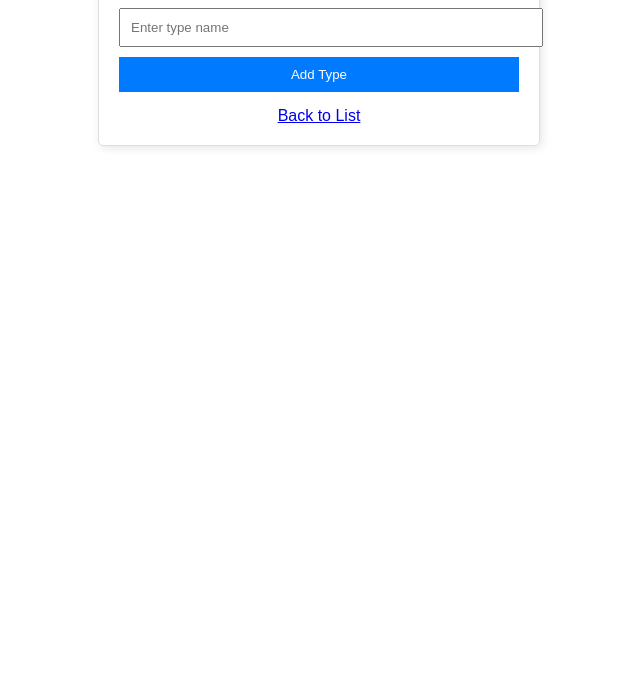
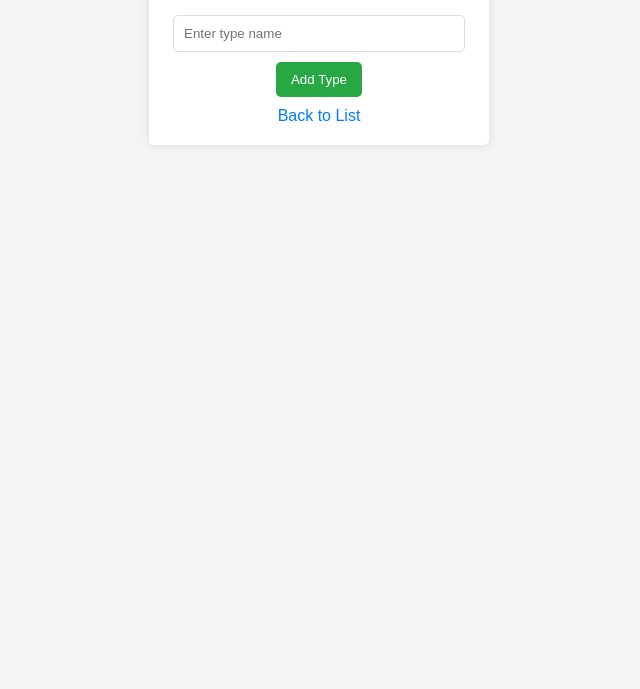
Before and after one commit to crew52/MD04-Minitest-Spring-ajax, a website: page minitest-ajax/html/type/add-type.html in a window 1280 px wide. Shown: the part 111-800 px from the top of the page, without its empty margins (321-961 px from the left). Drawn offline with nearby package versions, Linux system fonts and the light colour scheme.

Commit message:
done css

```diff
--- /dev/null
+++ b/minitest-ajax/css/computer/add.css
@@ -0,0 +1,51 @@
+body {
+    font-family: Arial, sans-serif;
+    background-color: #f4f4f4;
+    text-align: center;
+    padding: 20px;
+}
+
+h1 {
+    color: #333;
+}
+
+form {
+    background: white;
+    padding: 20px;
+    border-radius: 10px;
+    box-shadow: 0px 0px 10px rgba(0, 0, 0, 0.1);
+    display: inline-block;
+    text-align: left;
+}
+
+table {
+    width: 100%;
+    border-collapse: collapse;
+}
+
+td {
+    padding: 10px;
+}
+
+input[type="text"], select {
+    width: 100%;
+    padding: 8px;
+    margin: 5px 0;
+    border: 1px solid #ccc;
+    border-radius: 5px;
+    box-shadow: inset 0px 1px 3px rgba(0, 0, 0, 0.1);
+}
+
+input[type="submit"] {
+    background-color: #28a745;
+    color: white;
+    padding: 10px 15px;
+    border: none;
+    border-radius: 5px;
+    cursor: pointer;
+    transition: background 0.3s;
+}
+
+input[type="submit"]:hover {
+    background-color: #218838;
+}
--- /dev/null
+++ b/minitest-ajax/css/computer/detail.css
@@ -0,0 +1,41 @@
+body {
+    font-family: Arial, sans-serif;
+    background-color: #f4f4f4;
+    margin: 0;
+    padding: 20px;
+    text-align: center;
+}
+
+h2 {
+    color: #333;
+}
+
+p {
+    background: #fff;
+    padding: 10px;
+    border-radius: 5px;
+    box-shadow: 0 0 5px rgba(0, 0, 0, 0.1);
+    display: inline-block;
+    width: 60%;
+    margin: 10px auto;
+    text-align: left;
+}
+
+strong {
+    color: #555;
+}
+
+button {
+    background-color: #007bff;
+    color: white;
+    border: none;
+    padding: 10px 20px;
+    font-size: 16px;
+    cursor: pointer;
+    border-radius: 5px;
+    margin-top: 20px;
+}
+
+button:hover {
+    background-color: #0056b3;
+}
--- /dev/null
+++ b/minitest-ajax/css/computer/edit.css
@@ -0,0 +1,57 @@
+body {
+    font-family: Arial, sans-serif;
+    background-color: #f4f4f4;
+    text-align: center;
+    padding: 20px;
+}
+
+h2 {
+    color: #333;
+}
+
+form {
+    background: white;
+    padding: 20px;
+    border-radius: 8px;
+    box-shadow: 0px 0px 10px rgba(0, 0, 0, 0.1);
+    display: inline-block;
+    text-align: left;
+}
+
+label {
+    font-weight: bold;
+    display: block;
+    margin: 10px 0 5px;
+}
+
+input, select {
+    width: 100%;
+    padding: 8px;
+    margin-bottom: 10px;
+    border: 1px solid #ccc;
+    border-radius: 4px;
+    box-sizing: border-box;
+}
+
+button {
+    background-color: #28a745;
+    color: white;
+    padding: 10px 15px;
+    border: none;
+    border-radius: 5px;
+    cursor: pointer;
+    margin: 5px;
+    transition: background 0.3s;
+}
+
+button:hover {
+    background-color: #218838;
+}
+
+button:last-child {
+    background-color: #dc3545;
+}
+
+button:last-child:hover {
+    background-color: #c82333;
+}
--- /dev/null
+++ b/minitest-ajax/css/computer/list.css
@@ -0,0 +1,62 @@
+body {
+    font-family: Arial, sans-serif;
+    background-color: #f4f4f4;
+    margin: 20px;
+    text-align: center;
+}
+
+button {
+    background-color: #007bff;
+    color: white;
+    border: none;
+    padding: 10px 15px;
+    cursor: pointer;
+    margin: 5px;
+    border-radius: 5px;
+    transition: background 0.3s;
+}
+
+button:hover {
+    background-color: #0056b3;
+}
+
+table {
+    width: 80%;
+    margin: 20px auto;
+    border-collapse: collapse;
+    background: white;
+    box-shadow: 0 0 10px rgba(0, 0, 0, 0.1);
+    border-radius: 5px;
+    overflow: hidden;
+}
+
+thead {
+    background: #007bff;
+    color: white;
+}
+
+th, td {
+    padding: 12px;
+    border: 1px solid #ddd;
+    text-align: center;
+}
+
+tr:nth-child(even) {
+    background: #f9f9f9;
+}
+
+label, select, input {
+    margin: 10px;
+    padding: 8px;
+}
+
+#pageInfo {
+    font-weight: bold;
+    margin: 10px;
+}
+
+#searchInput {
+    padding: 8px;
+    border-radius: 4px;
+    border: 1px solid #ccc;
+}
--- /dev/null
+++ b/minitest-ajax/css/type/add.css
@@ -0,0 +1,52 @@
+body {
+    font-family: Arial, sans-serif;
+    background-color: #f4f4f4;
+    text-align: center;
+    padding: 20px;
+}
+
+h2 {
+    color: #333;
+}
+
+form {
+    background: white;
+    padding: 20px;
+    width: 300px;
+    margin: auto;
+    box-shadow: 0px 0px 10px rgba(0, 0, 0, 0.1);
+    border-radius: 5px;
+}
+
+input {
+    width: 90%;
+    padding: 10px;
+    margin: 10px 0;
+    border: 1px solid #ddd;
+    border-radius: 5px;
+}
+
+button {
+    background-color: #28a745;
+    color: white;
+    padding: 10px 15px;
+    border: none;
+    border-radius: 5px;
+    cursor: pointer;
+    transition: background 0.3s;
+}
+
+button:hover {
+    background-color: #218838;
+}
+
+a {
+    display: block;
+    margin-top: 10px;
+    color: #007bff;
+    text-decoration: none;
+}
+
+a:hover {
+    text-decoration: underline;
+}
--- /dev/null
+++ b/minitest-ajax/css/type/count.css
@@ -0,0 +1,40 @@
+body {
+    font-family: Arial, sans-serif;
+    background-color: #f8f9fa;
+    text-align: center;
+    padding: 20px;
+}
+
+h2 {
+    color: #343a40;
+}
+
+table {
+    width: 80%;
+    margin: auto;
+    border-collapse: collapse;
+    background: white;
+    box-shadow: 0px 0px 10px rgba(0, 0, 0, 0.1);
+    border-radius: 5px;
+    overflow: hidden;
+}
+
+th, td {
+    padding: 12px;
+    border: 1px solid #ddd;
+    text-align: center;
+}
+
+th {
+    background-color: #007bff;
+    color: white;
+}
+
+tr:nth-child(even) {
+    background-color: #f2f2f2;
+}
+
+tr:hover {
+    background-color: #ddd;
+    transition: 0.3s;
+}
--- a/minitest-ajax/html/type/add-type.html
+++ b/minitest-ajax/html/type/add-type.html
@@ -5,45 +5,14 @@
   <meta name="viewport" content="width=device-width, initial-scale=1.0">
   <title>Add New Type</title>
   <script src="https://code.jquery.com/jquery-3.6.0.min.js"></script>
-  <style>
-    body {
-      font-family: Arial, sans-serif;
-    }
-    form {
-      max-width: 400px;
-      margin: 20px auto;
-      padding: 20px;
-      border: 1px solid #ddd;
-      border-radius: 5px;
-      box-shadow: 2px 2px 10px rgba(0, 0, 0, 0.1);
-    }
-    input, button {
-      width: 100%;
-      padding: 10px;
-      margin-top: 10px;
-    }
-    button {
-      background: #007bff;
-      color: white;
-      border: none;
-      cursor: pointer;
-    }
-    button:hover {
-      background: #0056b3;
-    }
-    a {
-      display: block;
-      text-align: center;
-      margin-top: 15px;
-    }
-  </style>
+  <link rel="stylesheet" href="../../css/type/add.css">
 </head>
 <body>
 <form>
   <h2>Add New Type</h2>
   <input type="text" id="typeName" placeholder="Enter type name">
   <button type="button" onclick="addType()">Add Type</button>
-  <a href="list-types.html">Back to List</a>
+  <a href="types-list.html">Back to List</a>
 </form>
 
 <script src="../../js/type/add.js"></script>
```
Also changed, not shown: minitest-ajax/css/type/edit.css (added, +52 -0 lines), minitest-ajax/css/type/list.css (added, +77 -0 lines), minitest-ajax/html/computer/add-product-computer.html (+1 -0 lines), minitest-ajax/html/computer/computer-detail.html (+2 -25 lines), minitest-ajax/html/computer/computer-list.html (+2 -0 lines), minitest-ajax/html/computer/edit-computer.html (+1 -0 lines), minitest-ajax/html/type/count-type.html (+3 -15 lines), minitest-ajax/html/type/edit-type.html (+1 -32 lines), minitest-ajax/html/type/types-list.html (+2 -44 lines), minitest-ajax/js/computer/detail.js (added, +23 -0 lines).
